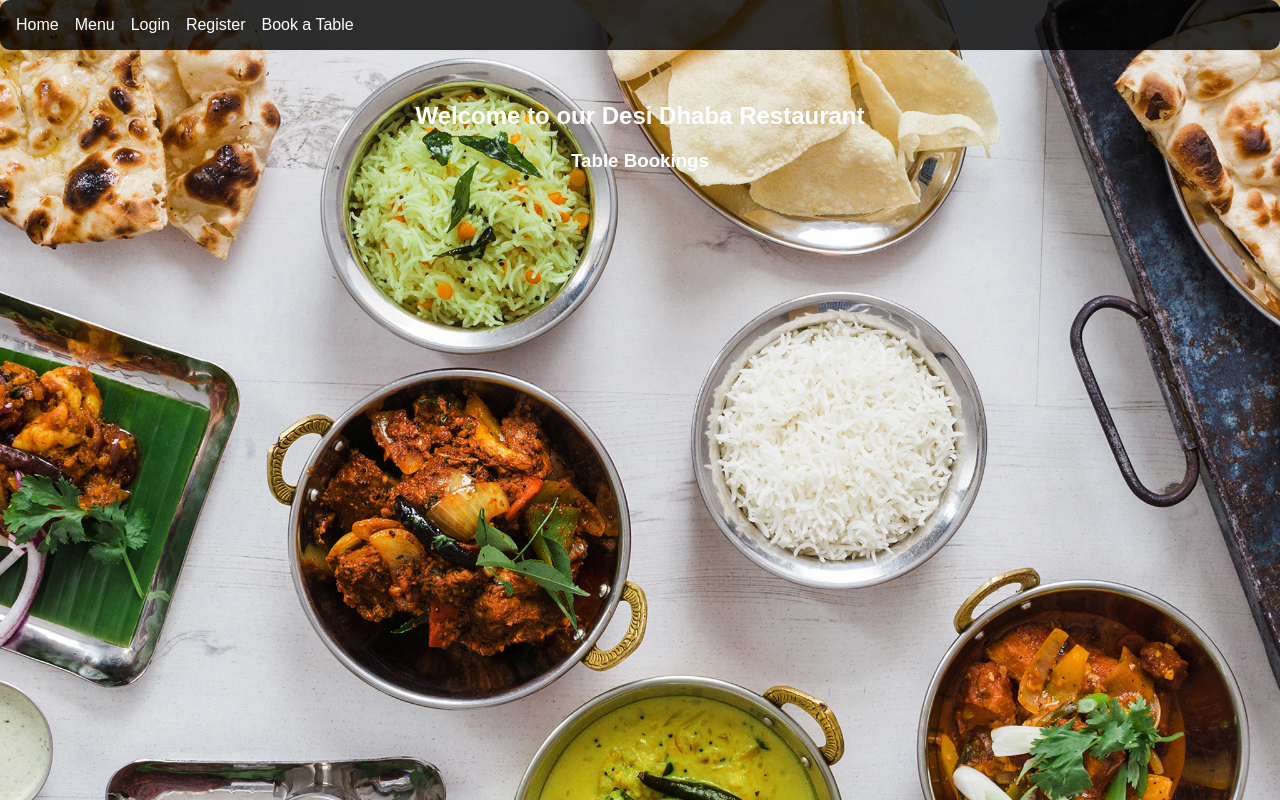
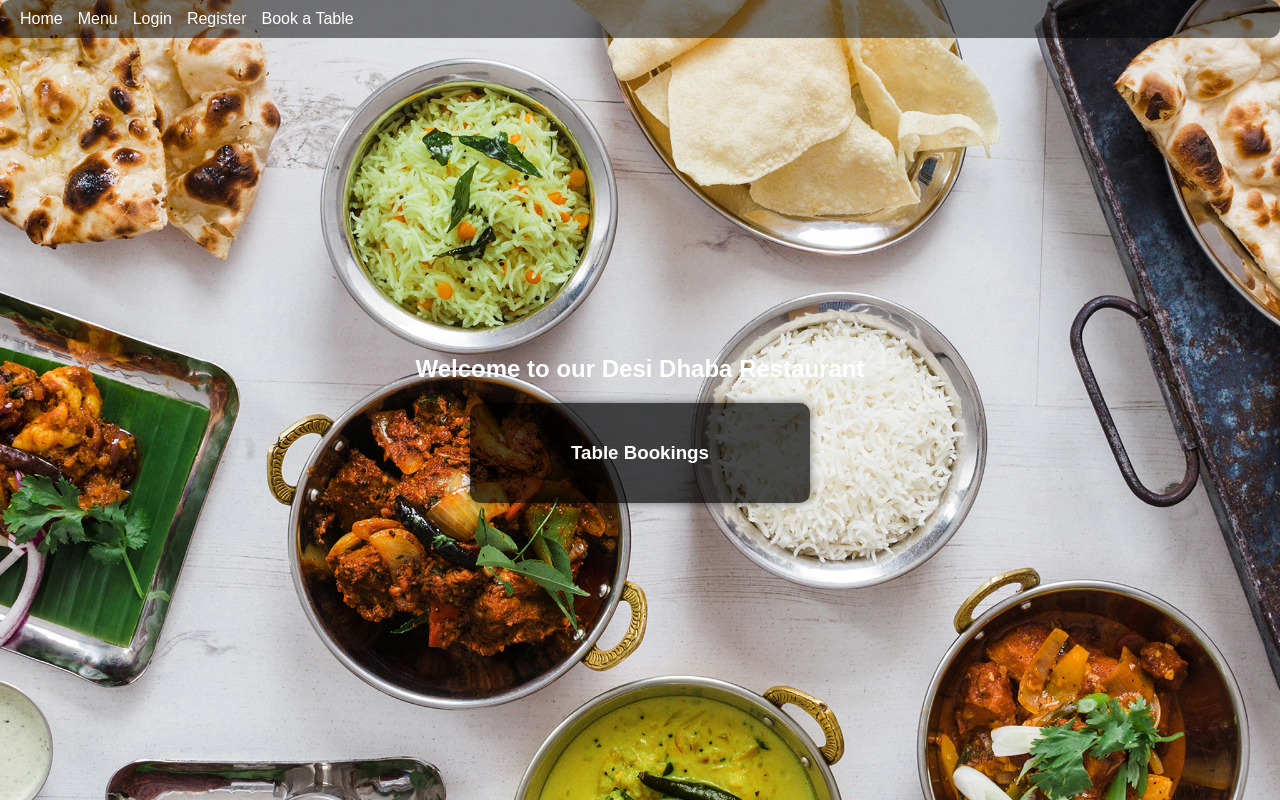
Before and after one commit to nalamsri90/Restaurant-table-booking-B9IS123-, a Flask app: page / in a window 1280 px wide. Run offline with Flask 3, Linux system fonts and the light colour scheme.

Commit message:
update base.html
applying font-size, display flex, color, display style.

```diff
--- a/templates/base.html
+++ b/templates/base.html
@@ -27,8 +27,79 @@
         .title h1 {
             font-size: 3em;
             margin: 0;
-            color: #FFD700;  /* Gold color */
+            color: #FFD700;
             font-family: 'Poppins', sans-serif;
+        }
+        .title p {
+            font-size: 1.5em;
+            margin: 0;
+            color: #FFD700;
+        }
+        nav {
+            display: flex;
+            justify-content: space-between;
+            padding: 10px 20px;
+            background: rgba(0, 0, 0, 0.5);
+        }
+        nav ul {
+            list-style-type: none;
+            padding: 0;
+        }
+        nav ul li {
+            display: inline;
+            margin-right: 15px;
+        }
+        nav ul li a {
+            color: white;
+            text-decoration: none;
+        }
+        .content {
+            display: flex;
+            flex-direction: column;
+            align-items: center;
+            justify-content: center;
+            flex: 1;
+        }
+        .form-container {
+            background: rgba(0, 0, 0, 0.7);
+            padding: 20px;
+            border-radius: 10px;
+            box-shadow: 0 0 10px rgba(0, 0, 0, 0.5);
+            width: 300px;
+        }
+        .flashes {
+            list-style: none;
+            padding: 0;
+        }
+        .flashes li {
+            margin: 5px 0;
+            padding: 10px;
+            border-radius: 5px;
+        }
+        .flashes .success {
+            background-color: green;
+            color: white;
+        }
+        .flashes .error {
+            background-color: red;
+            color: white;
+        }
+        footer {
+            display: flex;
+            justify-content: space-around;
+            background: rgba(0, 0, 0, 0.5);
+            padding: 20px;
+            text-align: left;
+        }
+        footer div {
+            width: 30%;
+        }
+        footer h3 {
+            margin-top: 0;
+            color: #FFD700;
+        }
+        footer p {
+            margin: 5px 0;
         }
     </style>
 </head>
```
